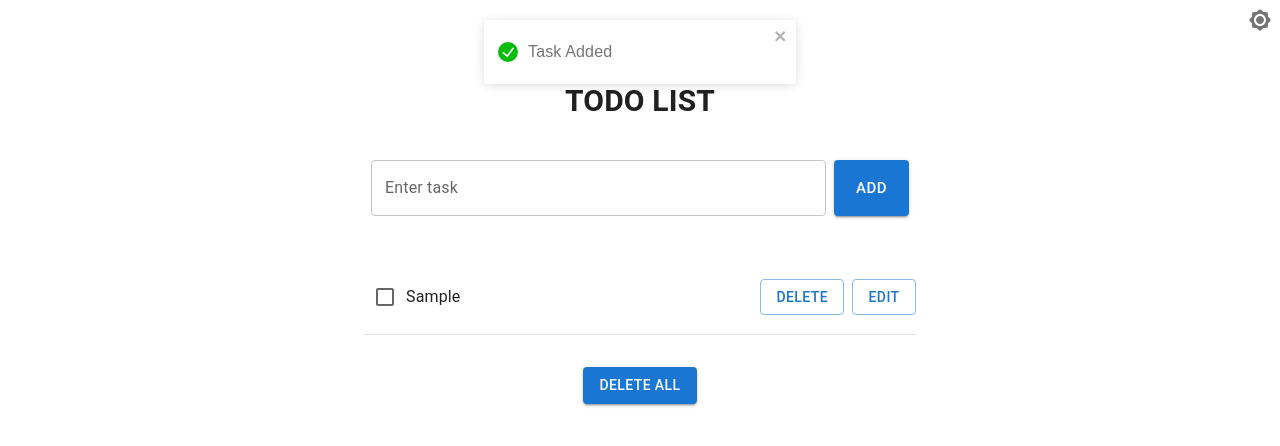
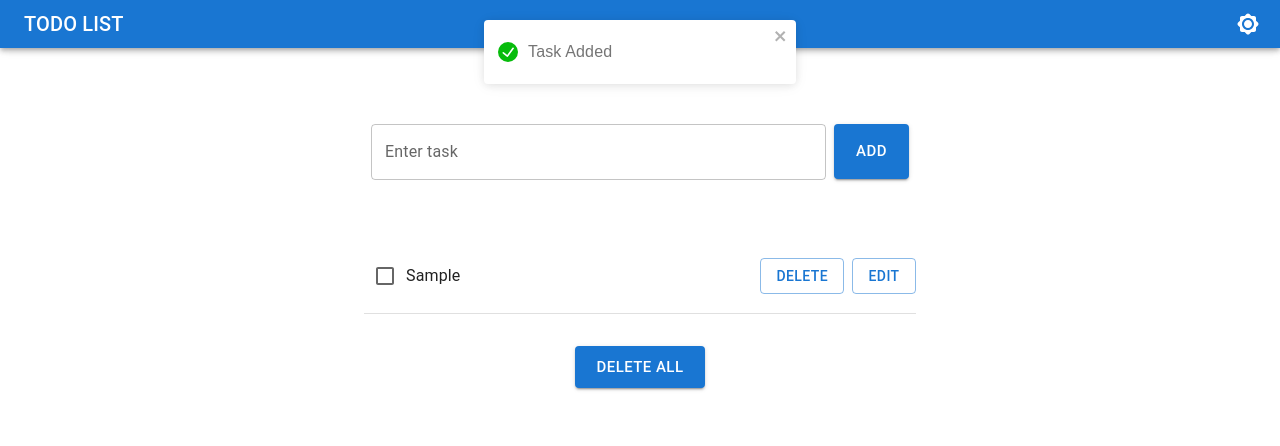
Before and after one commit to viktall/todoApplicationP1, a React (Vite) app: page / in a window 1280 px wide. Both pictures are taken after typing "Sample" into the empty fields and a click on the button "ADD". Shown: the top 446 px of the page. Built offline with nearby package versions, Linux system fonts and the light colour scheme.

Commit message:
modified

```diff
--- a/src/App.jsx
+++ b/src/App.jsx
@@ -1,5 +1,5 @@
 import React, {useState} from 'react'
-import { Button, Box, TextField, Checkbox, IconButton, Divider} from '@mui/material';
+import { Button, Box, TextField, Checkbox, IconButton, Typography, Toolbar, AppBar} from '@mui/material';
 import { v4 as uuidv4 } from 'uuid';
 import { ThemeProvider, createTheme} from '@mui/material/styles';
 import CssBaseline from '@mui/material/CssBaseline';
@@ -138,21 +138,38 @@ const HandleClose = () => {
   return (
   <ThemeProvider theme={theme} >
     <CssBaseline />
-          <Box sx={{display:'flex', justifyContent:'flex-end'}}>
-                <IconButton onClick={()=> setDarkTheme(!darkTheme)}> {darkTheme? <Brightness3RoundedIcon/> : <BrightnessHighRoundedIcon/>} </IconButton>
-          </Box>
+
+
+      <AppBar position="fixed">
+        <Toolbar variant="dense">
+        <Typography variant="h6" color="inherit" component="div">
+                TODO LIST
+          </Typography>
+          <Box sx={{ flexGrow: 1 }} />
+
+          <IconButton
+                edge="end"
+                color="inherit"
+                onClick={()=> setDarkTheme(!darkTheme)}> {darkTheme? <Brightness3RoundedIcon/> : <BrightnessHighRoundedIcon/>}
+
+          </IconButton>
+
+        </Toolbar>
+      </AppBar>
+      <Toolbar />
+
+
+
     <Container maxWidth='sm'>
     <Box sx={{height: '100vh'}}>
 
-
-          <Box  sx={{fontSize:30, fontWeight:'bold', display:'flex', justifyContent:'center', alignItems:'center', height:120}}>TODO LIST</Box>
 
                 <Box
                     component='form'
                     onSubmit={HandleSubmit}
                     noValidate
                     autoComplete="off">
-                      <Box sx={{display:'flex', justifyContent:'center', height:100}}>
+                      <Box sx={{display:'flex', justifyContent:'center', alignItems:'center', height:175}}>
                               <TextField
                                     label="Enter task"
                                     variant="outlined"
@@ -170,8 +187,7 @@ const HandleClose = () => {
                       </Box>
 {todoArr.map((todo)=>(
 
-                <Box key={todo.id}>
-                <Box sx={{display:'flex', alignItems:'center', py:2}}>
+                <Box key={todo.id} sx={{display:'flex', alignItems:'center', py:2, borderBottom:1, borderColor:'divider'}}>
 
 
                     <Box sx={{color:todo.completed? '#00C5CD':'', display:'flex', alignItems:'center', flexGrow:1, cursor:'pointer'}} onClick={()=>ON_COMPLETE(todo)} >
@@ -195,14 +211,11 @@ const HandleClose = () => {
 
 
                 </Box>
-                    <Box>
-                        <Divider/>
-                    </Box>
-                </Box>
+
       ))}
 
                       {todoArr.length? <Box sx={{mt:4, pb:4, display:'flex', justifyContent:'center' }} >
-                                            <Button variant='contained' onClick={HandleDelAllDiaOpen}> Delete All </Button>
+                                            <Button variant='contained' size='large' onClick={HandleDelAllDiaOpen}> Delete All </Button>
                                       </Box> : <Box display='flex' justifyContent='center'><BgImg/></Box>
 
 
```
Lines whose indentation alone changed are shown as unchanged.
